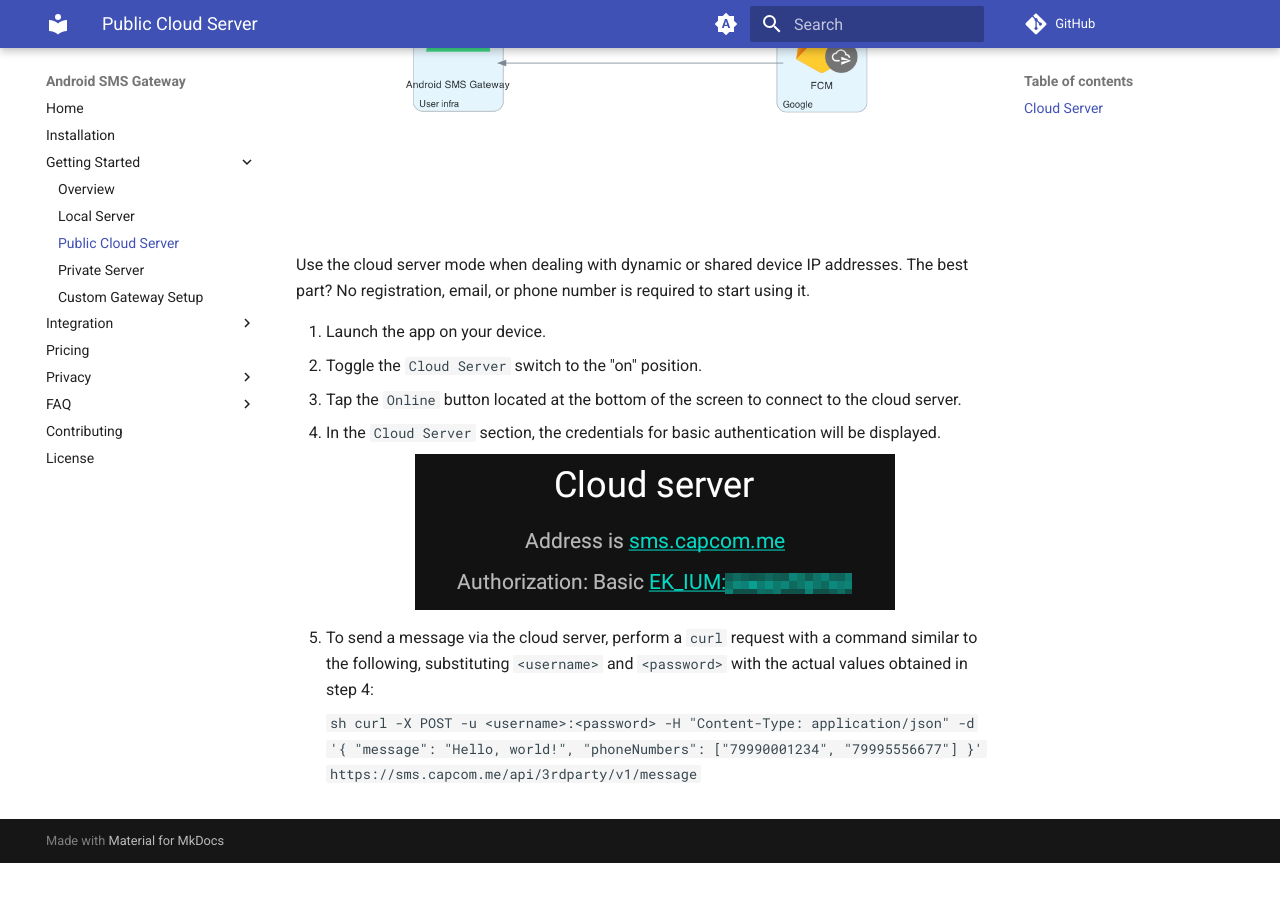
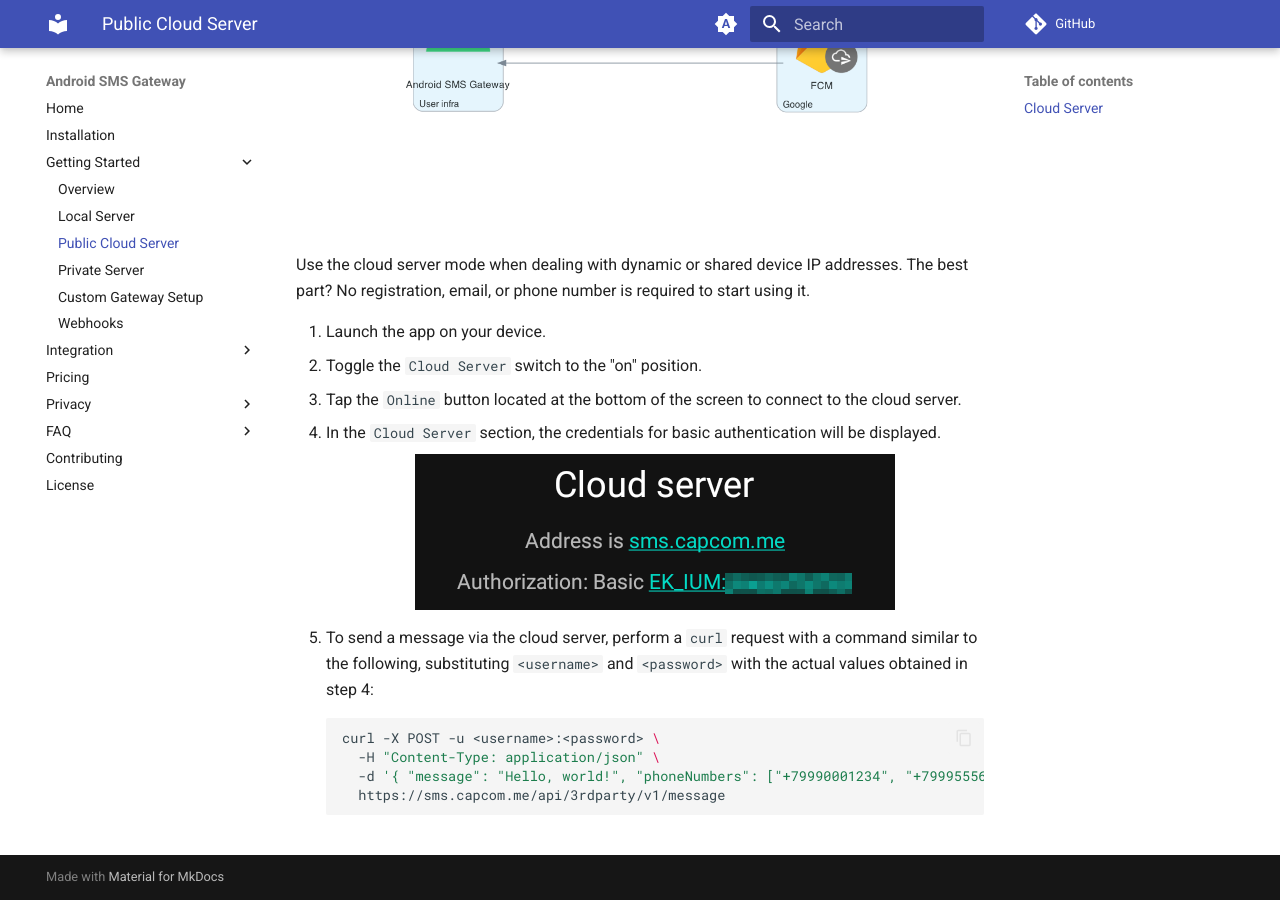
Before and after one commit to android-sms-gateway/docs-web, an MkDocs documentation site: the page built from docs/getting-started/public-cloud-server.md, in a window 1280 px wide and 900 px high, scrolled down 509 px. Built offline with MkDocs 1.6.1 and Material for MkDocs 9.7.7, drawn with Linux system fonts in a browser that asks for light colours; comment, search, counter and statistics services are not loaded; before the commit the page ends 1372 px from its top, so only the background shows below that.

Commit message:
[webhooks] add getting started for webhooks

````diff
--- a/docs/getting-started/public-cloud-server.md
+++ b/docs/getting-started/public-cloud-server.md
@@ -18,5 +18,8 @@
 5. To send a message via the cloud server, perform a `curl` request with a command similar to the following, substituting `<username>` and `<password>` with the actual values obtained in step 4:
 
     ```sh
-    curl -X POST -u <username>:<password> -H "Content-Type: application/json" -d '{ "message": "Hello, world!", "phoneNumbers": ["79990001234", "79995556677"] }' https://sms.capcom.me/api/3rdparty/v1/message
+    curl -X POST -u <username>:<password> \
+      -H "Content-Type: application/json" \
+      -d '{ "message": "Hello, world!", "phoneNumbers": ["+79990001234", "+79995556677"] }' \
+      https://sms.capcom.me/api/3rdparty/v1/message
     ```
--- a/mkdocs.yml
+++ b/mkdocs.yml
@@ -35,6 +35,7 @@
       - Public Cloud Server: getting-started/public-cloud-server.md
       - Private Server: getting-started/private-server.md
       - Custom Gateway Setup: getting-started/custom-gateway.md
+      - Webhooks: getting-started/webhooks.md
   - Integration:
       - API: integration/api.md
   - Pricing: pricing.md
@@ -61,3 +62,11 @@
         remove_comments: true
       cache_safe: true
   - social
+markdown_extensions:
+  - pymdownx.highlight:
+      anchor_linenums: true
+      line_spans: __span
+      pygments_lang_class: true
+  - pymdownx.inlinehilite
+  - pymdownx.snippets
+  - pymdownx.superfences
````
Also changed, not shown: docs/getting-started/local-server.md (+4 -1 lines), docs/getting-started/private-server.md (+2 -1 lines), docs/getting-started/webhooks.md (added, +40 -0 lines), docs/index.md (+4 -2 lines).
